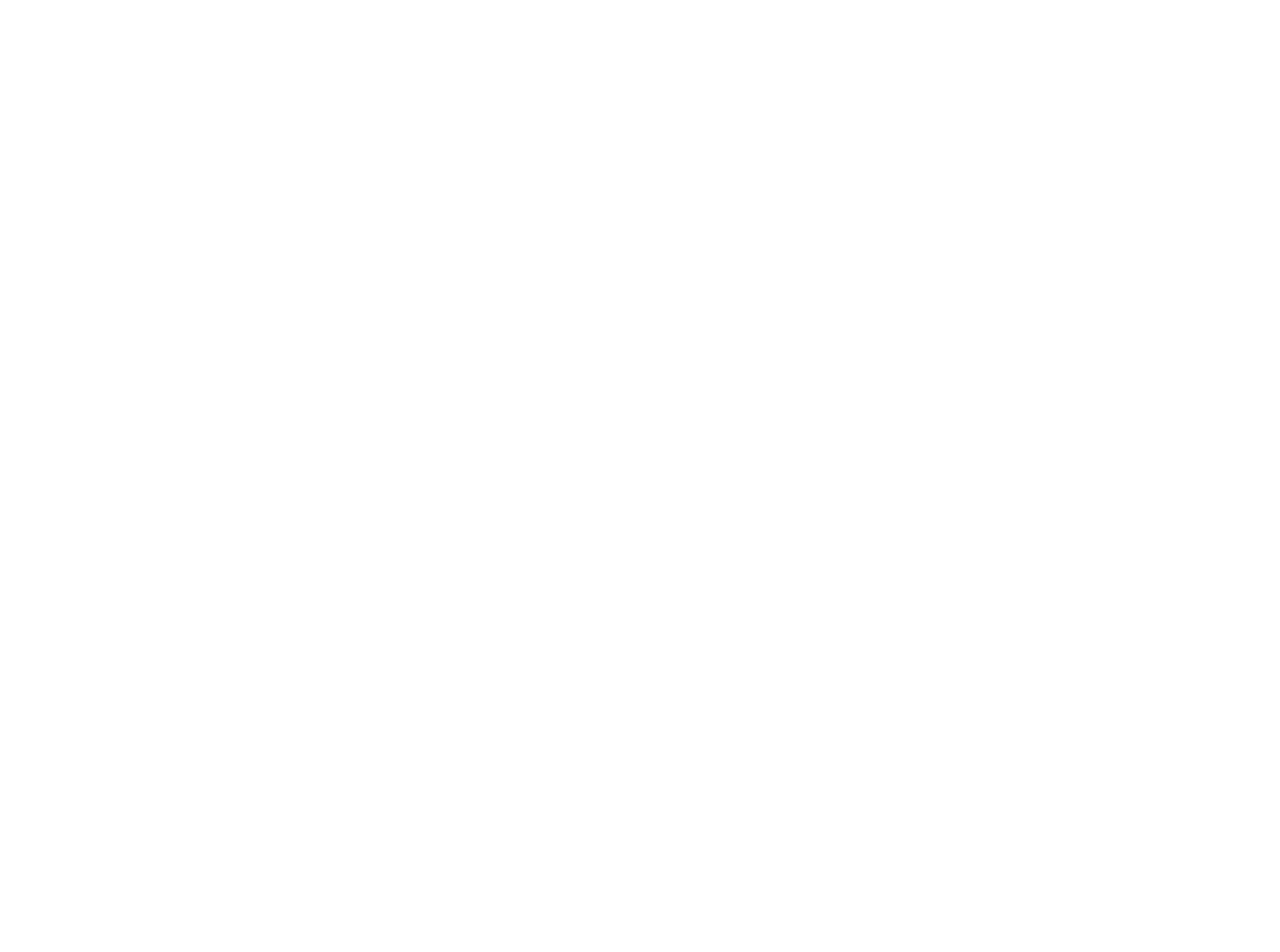
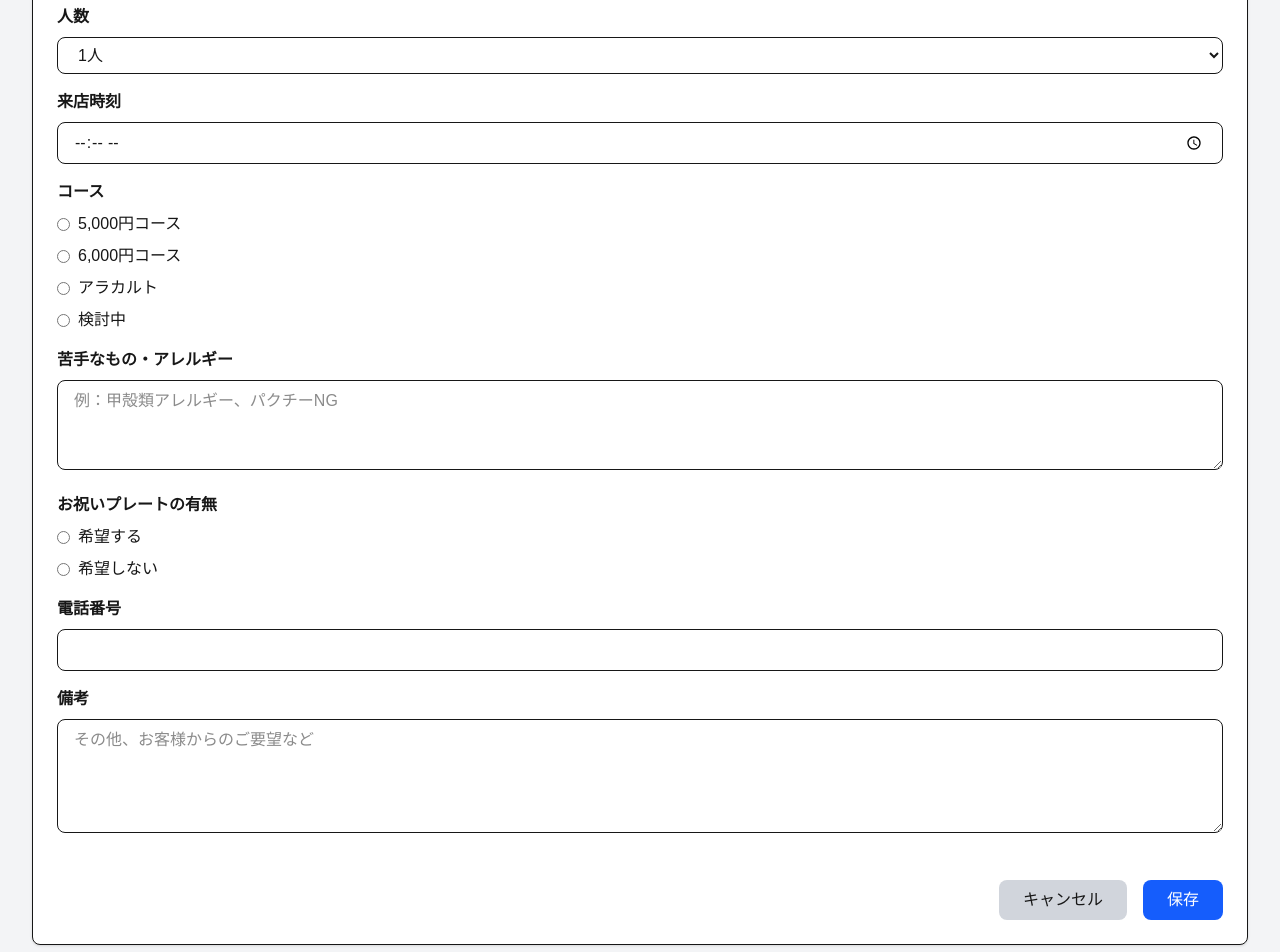
Before and after one commit to rockcut/restaurant-reservation-system, a Next.js app in the folder frontend/: page / in a window 1280 px wide. Shown: the part 980-1932 px from the top of the page. Before the commit the page ends 814 px from the top, so only its background shows below. Built offline with nearby package versions, Linux system fonts and the light colour scheme.

Commit message:
git commit -m "feat: add reservation input form Closes #7"

```diff
--- a/frontend/app/page.tsx
+++ b/frontend/app/page.tsx
@@ -2,6 +2,7 @@
 
 import { useState } from "react";
 import DateNavigator from "@/components/DateNavigator";
+import ReservationForm from "@/components/ReservationForm";
 
 export default function Home() {
 
@@ -91,6 +92,8 @@ export default function Home() {
       <button className="rounded-lg bg-blue-600 px-6 py-3 text-lg text-white hover:bg-blue-700">
         ＋予約を追加
       </button>
+
+      <ReservationForm />
     </main>
   );
 }
--- /dev/null
+++ b/frontend/components/ReservationForm.tsx
@@ -0,0 +1,167 @@
+"use client";
+
+import { useState } from "react";
+export default function ReservationForm() {
+
+    const [plate, setPlate] = useState("");
+
+    return (
+    <div className="mt-8 rounded-lg border bg-white p-6 shadow">
+      <h2 className="mb-6 text-2xl font-bold">
+        予約入力
+      </h2>
+
+      <label className="mb-2 block font-semibold">
+        予約者名
+      </label>
+
+      <input
+        type="text"
+        className="mb-4 w-full rounded-lg border px-4 py-2"
+      />
+
+
+      <label className="mb-2 block font-semibold">
+        人数
+      </label>
+
+      <select
+        className="mb-4 w-full rounded-lg border px-4 py-2"
+      >
+        <option>1人</option>
+        <option>2人</option>
+        <option>3人</option>
+        <option>4人</option>
+        <option>5人</option>
+        <option>6人</option>
+        <option>7人</option>
+        <option>8人</option>
+        <option>9人</option>
+        <option>10人</option>
+
+      </select>
+
+      <label className="mb-2 block font-semibold">
+        来店時刻
+      </label>
+
+      <input
+        type="time"
+        className="mb-4 w-full rounded-lg border px-4 py-2"
+      />
+
+        <label className="mb-2 block font-semibold">
+          コース
+        </label>
+
+        <div className="mb-4 space-y-2">
+          <label className="flex items-center gap-2">
+          <input type="radio" name="course" value="5000円コース" />
+          5,000円コース
+          </label>
+
+          <label className="flex items-center gap-2">
+          <input type="radio" name="course" value="6000円コース" />
+          6,000円コース
+          </label>
+
+          <label className="flex items-center gap-2">
+          <input type="radio" name="course" value="アラカルト" />
+          アラカルト
+          </label>
+
+          <label className="flex items-center gap-2">
+          <input type="radio" name="course" value="アラカルト" />
+          検討中
+          </label>
+        </div>
+
+        <label className="mb-2 block font-semibold">
+          苦手なもの・アレルギー
+        </label>
+
+        <textarea
+          rows={3}
+          placeholder="例：甲殻類アレルギー、パクチーNG"
+          className="mb-4 w-full rounded-lg border px-4 py-2"
+        />
+
+        <label className="mb-2 block font-semibold">
+          お祝いプレートの有無
+        </label>
+
+        <div className="mb-4 space-y-2">
+          <label className="flex items-center gap-2">
+            <input
+            type="radio"
+            name="plate"
+            value="希望する"
+            onChange={(e) => setPlate(e.target.value)}
+          />
+          希望する
+        </label>
+
+        <label className="flex items-center gap-2">
+          <input
+            type="radio"
+            name="plate"
+            value="希望しない"
+            onChange={(e) => setPlate(e.target.value)}
+          />
+          希望しない
+          </label>
+        </div>
+
+        {plate === "希望する" && (
+          <>
+            <label className="mb-2 block font-semibold">
+              プレートメッセージ
+            </label>
+
+            <textarea
+              rows={2}
+              placeholder="例：Happy Birthday ○○"
+              className="mb-4 w-full rounded-lg border px-4 py-2"
+            />
+          </>
+        )}
+
+      <label className="mb-2 block font-semibold">
+        電話番号
+      </label>
+
+      <input
+        type="tel"
+        className="mb-4 w-full rounded-lg border px-4 py-2"
+      />
+
+        <label className="mb-2 block font-semibold">
+         備考
+        </label>
+
+        <textarea
+          rows={4}
+          placeholder="その他、お客様からのご要望など"
+          className="mb-4 w-full rounded-lg border px-4 py-2"
+        />
+
+        <div className="mt-6 flex justify-end gap-4">
+          <button
+            type="button"
+            className="rounded-lg bg-gray-300 px-6 py-2 hover:bg-gray-400"
+          >
+             キャンセル
+          </button>
+
+          <button
+            type="submit"
+            className="rounded-lg bg-blue-600 px-6 py-2 text-white hover:bg-blue-700"
+          >
+            保存
+          </button>
+        </div>
+
+    </div>
+
+  );
+}
```
